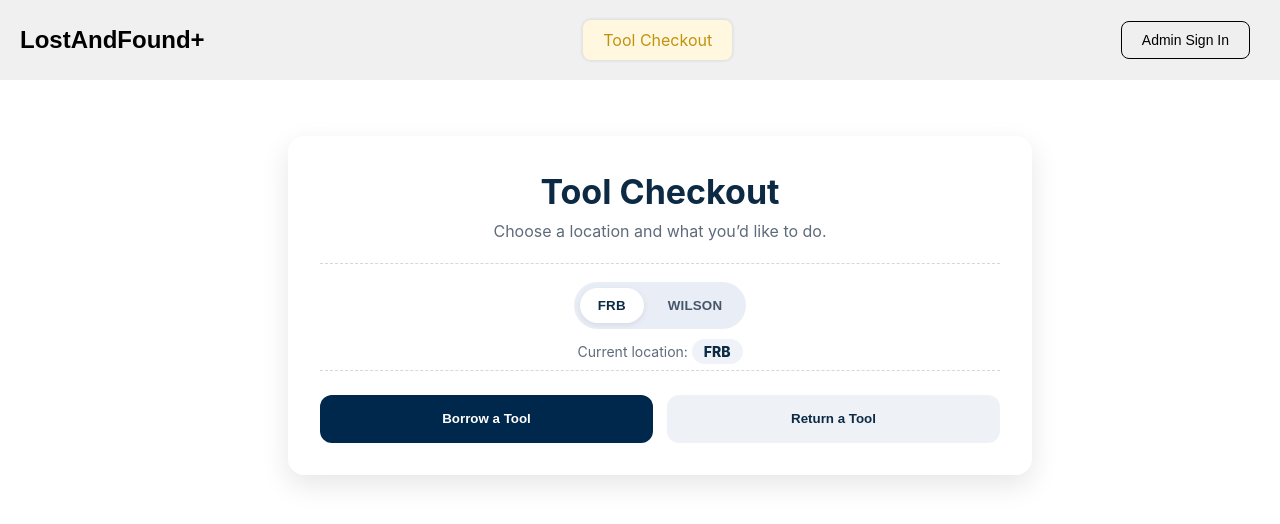
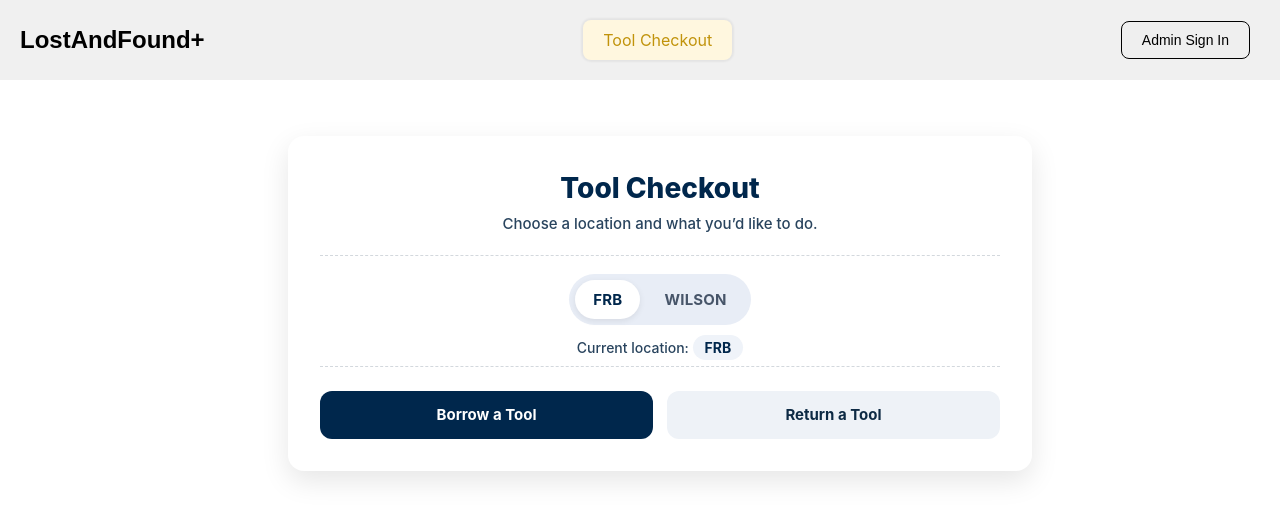
Before and after one commit to anujtaosf/lostfoundV2, a React (Create React App) app: page /tool in a window 1280 px wide. Shown: the top 524 px of the page. Built offline with nearby package versions, Linux system fonts and the light colour scheme; no server answers.

Commit message:
font change

```diff
--- a/src/components/ToolCheckoutHome.jsx
+++ b/src/components/ToolCheckoutHome.jsx
@@ -77,6 +77,7 @@ const Card = styled.div`
   border-radius: 16px;
   padding: 36px 32px 32px;
   box-shadow: 0 10px 28px rgba(0, 0, 0, 0.10);
+  font-family: 'Inter', 'Segoe UI', Arial, sans-serif;
 `;
 
 const Header = styled.div`
@@ -86,15 +87,19 @@ const Header = styled.div`
 
 const H1 = styled.h1`
   margin: 0 0 8px;
-  font-size: 34px;
+  font-size: 28px;
   line-height: 1.2;
-  color: #0d2a44;
+  color: #00274c;
+  font-family: 'Inter', 'Segoe UI', Arial, sans-serif;
+  font-weight: 800;
 `;
 
 const Sub = styled.p`
   margin: 0;
-  color: #5e6b7a;
-  font-size: 16px;
+  color: #29445e;
+  font-size: 15px;
+  font-family: 'Inter', 'Segoe UI', Arial, sans-serif;
+  font-weight: 500;
 `;
 
 const Controls = styled.div`
@@ -121,13 +126,14 @@ const Toggle = styled.button`
   cursor: pointer;
   padding: 10px 18px;
   border-radius: 999px;
-  font-weight: 800;
+  font-family: 'Inter', 'Segoe UI', Arial, sans-serif;
+  font-weight: 700;
+  font-size: 15px;
   letter-spacing: 0.2px;
   background: ${(p) => (p.$active ? "#ffffff" : "transparent")};
-  color: ${(p) => (p.$active ? "#0d2a44" : "#475569")};
+  color: ${(p) => (p.$active ? "#00274c" : "#475569")};
   box-shadow: ${(p) => (p.$active ? "0 2px 6px rgba(0,0,0,0.08)" : "none")};
   transition: background 120ms ease, transform 120ms ease;
-
   &:hover {
     background: ${(p) => (p.$active ? "#ffffff" : "rgba(255,255,255,0.65)")};
     transform: translateY(-1px);
@@ -135,16 +141,19 @@ const Toggle = styled.button`
 `;
 
 const SiteNote = styled.div`
-  color: #5e6b7a;
+  color: #29445e;
   font-size: 14px;
+  font-family: 'Inter', 'Segoe UI', Arial, sans-serif;
+  font-weight: 500;
 `;
 
 const Badge = styled.span`
   background: #eff3f9;
-  color: #0d2a44;
+  color: #00274c;
   border-radius: 999px;
   padding: 4px 12px;
-  font-weight: 800;
+  font-family: 'Inter', 'Segoe UI', Arial, sans-serif;
+  font-weight: 700;
   display: inline-block;
 `;
 
@@ -162,12 +171,13 @@ const Buttons = styled.div`
 const BaseBtn = styled.button`
   border: none;
   cursor: pointer;
-  font-weight: 800;
+  font-family: 'Inter', 'Segoe UI', Arial, sans-serif;
+  font-weight: 700;
+  font-size: 15px;
   padding: 14px 18px;
   border-radius: 12px;
   min-height: 48px;
   transition: transform 120ms ease, box-shadow 120ms ease;
-
   &:hover {
     transform: translateY(-1px);
     box-shadow: 0 6px 16px rgba(0, 0, 0, 0.08);
```
